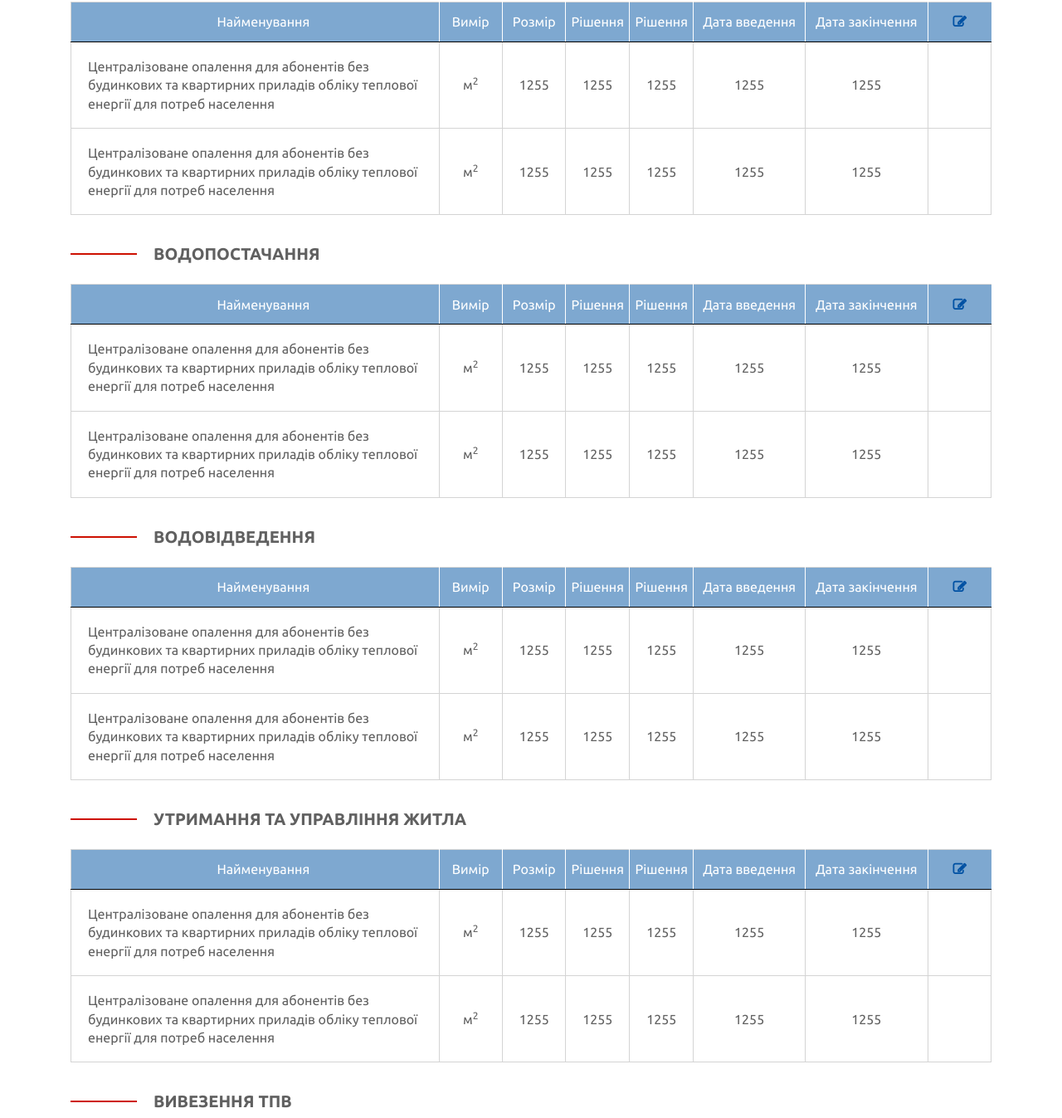
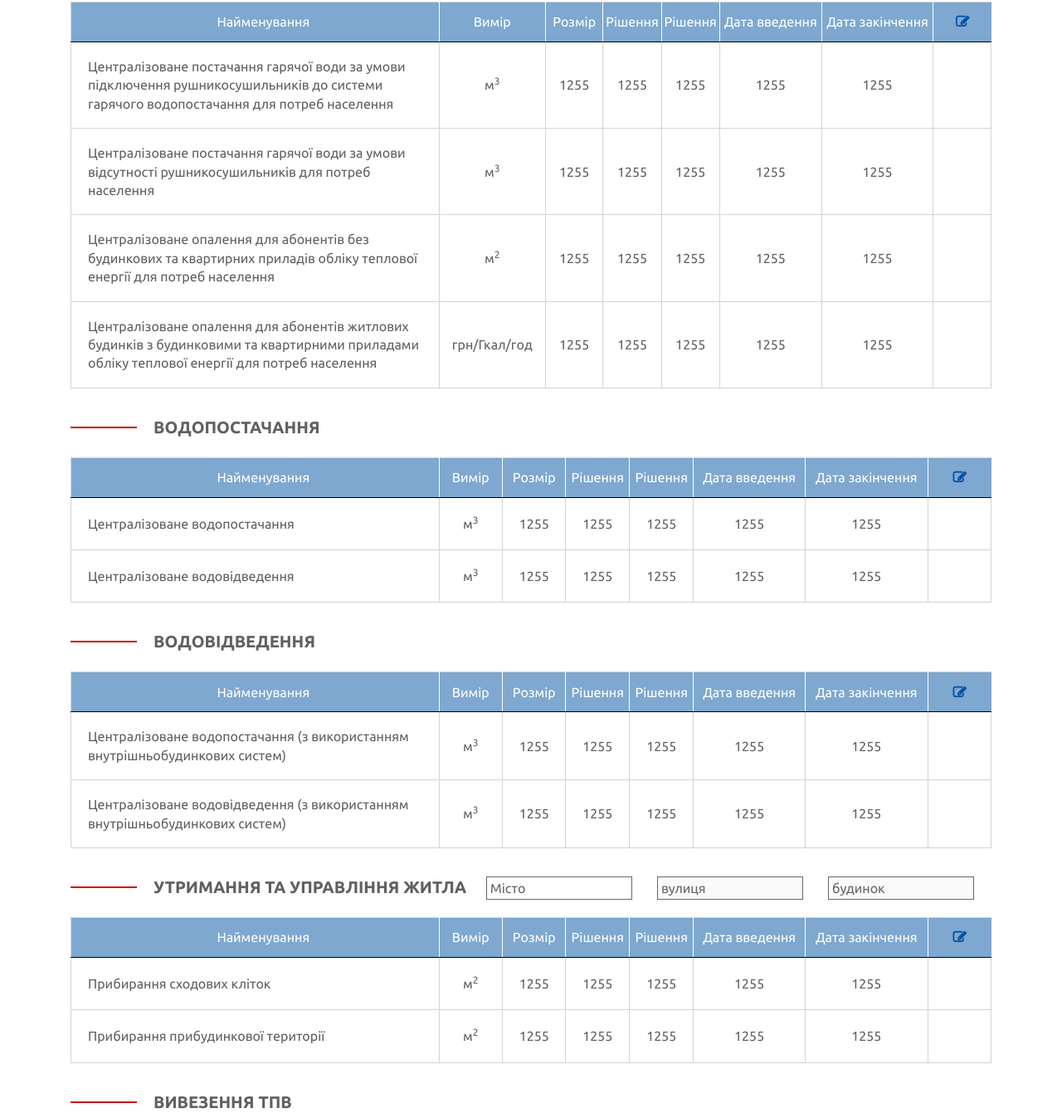
Before and after one commit to Scordavis/zkh-tarify_dlja_naselennja, a website: page app/index.html in a window 1280 px wide. Shown: the part 285-1632 px from the top of the page at 83% size. Drawn offline with Linux system fonts and the light colour scheme.

Commit message:
таблицы

```diff
--- a/app/index.html
+++ b/app/index.html
@@ -51,6 +51,28 @@
 					</tr>
 					<!-- table-row -->
 					<tr class="rate__table-row" data-row-number="1">
+						<th class="rate__th" data-col-number="1"><span class="rate__valid">Централізоване постачання гарячої води за умови підключення рушникосушильників до системи гарячого водопостачання для потреб населення</span><span class="rate__editing rate__editing--blue">Заповніть цей рядок для створення нового запису</span></th>
+						<th class="rate__th" data-col-number="2"><span class="rate__valid">м<sup>3</sup></span><input type="text" class="rate__editing"></th>
+						<th class="rate__th" data-col-number="3"><span class="rate__valid">1255</span><input type="text" class="rate__editing"></th>
+						<th class="rate__th" data-col-number="4"><span class="rate__valid">1255</span><input type="text" class="rate__editing"></th>
+						<th class="rate__th" data-col-number="5"><span class="rate__valid">1255</span><input type="text" class="rate__editing"></th>
+						<th class="rate__th" data-col-number="6"><span class="rate__valid">1255</span><input type="text" class="rate__editing"></th>
+						<th class="rate__th" data-col-number="7"><span class="rate__valid">1255</span><input type="text" class="rate__editing"></th>
+						<th class="rate__th" data-col-number="8"><button class="rate__btn rate__btn--red rate__btn--close rate__editing"><i class="fa fa-close"></i></button></th>
+					</tr>
+					<!-- table-row -->
+					<tr class="rate__table-row" data-row-number="1">
+						<th class="rate__th" data-col-number="1"><span class="rate__valid">Централізоване постачання гарячої води за умови відсутності рушникосушильників для потреб населення</span><span class="rate__editing rate__editing--blue">Заповніть цей рядок для створення нового запису</span></th>
+						<th class="rate__th" data-col-number="2"><span class="rate__valid">м<sup>3</sup></span><input type="text" class="rate__editing"></th>
+						<th class="rate__th" data-col-number="3"><span class="rate__valid">1255</span><input type="text" class="rate__editing"></th>
+						<th class="rate__th" data-col-number="4"><span class="rate__valid">1255</span><input type="text" class="rate__editing"></th>
+						<th class="rate__th" data-col-number="5"><span class="rate__valid">1255</span><input type="text" class="rate__editing"></th>
+						<th class="rate__th" data-col-number="6"><span class="rate__valid">1255</span><input type="text" class="rate__editing"></th>
+						<th class="rate__th" data-col-number="7"><span class="rate__valid">1255</span><input type="text" class="rate__editing"></th>
+						<th class="rate__th" data-col-number="8"><button class="rate__btn rate__btn--red rate__btn--close rate__editing"><i class="fa fa-close"></i></button></th>
+					</tr>
+					<!-- table-row -->
+					<tr class="rate__table-row" data-row-number="1">
 						<th class="rate__th" data-col-number="1"><span class="rate__valid">Централізоване опалення для абонентів без будинкових та квартирних приладів обліку теплової енергії для потреб населення</span><span class="rate__editing rate__editing--blue">Заповніть цей рядок для створення нового запису</span></th>
 						<th class="rate__th" data-col-number="2"><span class="rate__valid">м<sup>2</sup></span><input type="text" class="rate__editing"></th>
 						<th class="rate__th" data-col-number="3"><span class="rate__valid">1255</span><input type="text" class="rate__editing"></th>
@@ -62,8 +84,8 @@
 					</tr>
 					<!-- table-row -->
 					<tr class="rate__table-row" data-row-number="1">
-						<th class="rate__th" data-col-number="1"><span class="rate__valid">Централізоване опалення для абонентів без будинкових та квартирних приладів обліку теплової енергії для потреб населення</span><span class="rate__editing rate__editing--blue">Заповніть цей рядок для створення нового запису</span></th>
-						<th class="rate__th" data-col-number="2"><span class="rate__valid">м<sup>2</sup></span><input type="text" class="rate__editing"></th>
+						<th class="rate__th" data-col-number="1"><span class="rate__valid">Централізоване опалення для абонентів житлових будинків з будинковими та квартирними приладами обліку теплової енергії для потреб населення</span><span class="rate__editing rate__editing--blue">Заповніть цей рядок для створення нового запису</span></th>
+						<th class="rate__th" data-col-number="2"><span class="rate__valid">грн/Гкал/год</span><input type="text" class="rate__editing"></th>
 						<th class="rate__th" data-col-number="3"><span class="rate__valid">1255</span><input type="text" class="rate__editing"></th>
 						<th class="rate__th" data-col-number="4"><span class="rate__valid">1255</span><input type="text" class="rate__editing"></th>
 						<th class="rate__th" data-col-number="5"><span class="rate__valid">1255</span><input type="text" class="rate__editing"></th>
@@ -90,8 +112,8 @@
 					</tr>
 					<!-- table-row -->
 					<tr class="rate__table-row" data-row-number="1">
-						<th class="rate__th" data-col-number="1"><span class="rate__valid">Централізоване опалення для абонентів без будинкових та квартирних приладів обліку теплової енергії для потреб населення</span><span class="rate__editing rate__editing--blue">Заповніть цей рядок для створення нового запису</span></th>
-						<th class="rate__th" data-col-number="2"><span class="rate__valid">м<sup>2</sup></span><input type="text" class="rate__editing"></th>
+						<th class="rate__th" data-col-number="1"><span class="rate__valid">Централізоване водопостачання</span><span class="rate__editing rate__editing--blue">Заповніть цей рядок для створення нового запису</span></th>
+						<th class="rate__th" data-col-number="2"><span class="rate__valid">м<sup>3</sup></span><input type="text" class="rate__editing"></th>
 						<th class="rate__th" data-col-number="3"><span class="rate__valid">1255</span><input type="text" class="rate__editing"></th>
 						<th class="rate__th" data-col-number="4"><span class="rate__valid">1255</span><input type="text" class="rate__editing"></th>
 						<th class="rate__th" data-col-number="5"><span class="rate__valid">1255</span><input type="text" class="rate__editing"></th>
@@ -101,8 +123,8 @@
 					</tr>
 					<!-- table-row -->
 					<tr class="rate__table-row" data-row-number="1">
-						<th class="rate__th" data-col-number="1"><span class="rate__valid">Централізоване опалення для абонентів без будинкових та квартирних приладів обліку теплової енергії для потреб населення</span><span class="rate__editing rate__editing--blue">Заповніть цей рядок для створення нового запису</span></th>
-						<th class="rate__th" data-col-number="2"><span class="rate__valid">м<sup>2</sup></span><input type="text" class="rate__editing"></th>
+						<th class="rate__th" data-col-number="1"><span class="rate__valid">Централізоване водовідведення</span><span class="rate__editing rate__editing--blue">Заповніть цей рядок для створення нового запису</span></th>
+						<th class="rate__th" data-col-number="2"><span class="rate__valid">м<sup>3</sup></span><input type="text" class="rate__editing"></th>
 						<th class="rate__th" data-col-number="3"><span class="rate__valid">1255</span><input type="text" class="rate__editing"></th>
 						<th class="rate__th" data-col-number="4"><span class="rate__valid">1255</span><input type="text" class="rate__editing"></th>
 						<th class="rate__th" data-col-number="5"><span class="rate__valid">1255</span><input type="text" class="rate__editing"></th>
@@ -129,8 +151,8 @@
 					</tr>
 					<!-- table-row -->
 					<tr class="rate__table-row" data-row-number="1">
-						<th class="rate__th" data-col-number="1"><span class="rate__valid">Централізоване опалення для абонентів без будинкових та квартирних приладів обліку теплової енергії для потреб населення</span><span class="rate__editing rate__editing--blue">Заповніть цей рядок для створення нового запису</span></th>
-						<th class="rate__th" data-col-number="2"><span class="rate__valid">м<sup>2</sup></span><input type="text" class="rate__editing"></th>
+						<th class="rate__th" data-col-number="1"><span class="rate__valid">Централізоване водопостачання (з використанням внутрішньобудинкових систем)</span><span class="rate__editing rate__editing--blue">Заповніть цей рядок для створення нового запису</span></th>
+						<th class="rate__th" data-col-number="2"><span class="rate__valid">м<sup>3</sup></span><input type="text" class="rate__editing"></th>
 						<th class="rate__th" data-col-number="3"><span class="rate__valid">1255</span><input type="text" class="rate__editing"></th>
 						<th class="rate__th" data-col-number="4"><span class="rate__valid">1255</span><input type="text" class="rate__editing"></th>
 						<th class="rate__th" data-col-number="5"><span class="rate__valid">1255</span><input type="text" class="rate__editing"></th>
@@ -140,8 +162,8 @@
 					</tr>
 					<!-- table-row -->
 					<tr class="rate__table-row" data-row-number="1">
-						<th class="rate__th" data-col-number="1"><span class="rate__valid">Централізоване опалення для абонентів без будинкових та квартирних приладів обліку теплової енергії для потреб населення</span><span class="rate__editing rate__editing--blue">Заповніть цей рядок для створення нового запису</span></th>
-						<th class="rate__th" data-col-number="2"><span class="rate__valid">м<sup>2</sup></span><input type="text" class="rate__editing"></th>
+						<th class="rate__th" data-col-number="1"><span class="rate__valid">Централізоване водовідведення (з використанням внутрішньобудинкових систем)</span><span class="rate__editing rate__editing--blue">Заповніть цей рядок для створення нового запису</span></th>
+						<th class="rate__th" data-col-number="2"><span class="rate__valid">м<sup>3</sup></span><input type="text" class="rate__editing"></th>
 						<th class="rate__th" data-col-number="3"><span class="rate__valid">1255</span><input type="text" class="rate__editing"></th>
 						<th class="rate__th" data-col-number="4"><span class="rate__valid">1255</span><input type="text" class="rate__editing"></th>
 						<th class="rate__th" data-col-number="5"><span class="rate__valid">1255</span><input type="text" class="rate__editing"></th>
@@ -154,6 +176,14 @@
 			<!-- table start -->
 			<div class="rate">
 				<h2  class="rate__heading">Утримання та управління житла</h2>
+				<!-- wrapper for search block -->
+				<div class="rate__search">
+					<div class="row d-flex flex-row">
+						<div class="col-4"><input type="text" class="rate__input" data-adress="city" placeholder="Місто"></div>
+						<div class="col-4"><input type="text" class="rate__input" data-adress="street" placeholder="вулиця" disabled></div>
+						<div class="col-4"><input type="text" class="rate__input" data-adress="house" placeholder="будинок" disabled></div>
+					</div>
+				</div>
 				<table class="rate__table">
 					<!-- table-header -->
 					<tr class="test-wrap">
@@ -168,7 +198,7 @@
 					</tr>
 					<!-- table-row -->
 					<tr class="rate__table-row" data-row-number="1">
-						<th class="rate__th" data-col-number="1"><span class="rate__valid">Централізоване опалення для абонентів без будинкових та квартирних приладів обліку теплової енергії для потреб населення</span><span class="rate__editing rate__editing--blue">Заповніть цей рядок для створення нового запису</span></th>
+						<th class="rate__th" data-col-number="1"><span class="rate__valid">Прибирання сходових кліток</span><span class="rate__editing rate__editing--blue">Заповніть цей рядок для створення нового запису</span></th>
 						<th class="rate__th" data-col-number="2"><span class="rate__valid">м<sup>2</sup></span><input type="text" class="rate__editing"></th>
 						<th class="rate__th" data-col-number="3"><span class="rate__valid">1255</span><input type="text" class="rate__editing"></th>
 						<th class="rate__th" data-col-number="4"><span class="rate__valid">1255</span><input type="text" class="rate__editing"></th>
@@ -179,7 +209,7 @@
 					</tr>
 					<!-- table-row -->
 					<tr class="rate__table-row" data-row-number="1">
-						<th class="rate__th" data-col-number="1"><span class="rate__valid">Централізоване опалення для абонентів без будинкових та квартирних приладів обліку теплової енергії для потреб населення</span><span class="rate__editing rate__editing--blue">Заповніть цей рядок для створення нового запису</span></th>
+						<th class="rate__th" data-col-number="1"><span class="rate__valid">Прибирання прибудинкової території</span><span class="rate__editing rate__editing--blue">Заповніть цей рядок для створення нового запису</span></th>
 						<th class="rate__th" data-col-number="2"><span class="rate__valid">м<sup>2</sup></span><input type="text" class="rate__editing"></th>
 						<th class="rate__th" data-col-number="3"><span class="rate__valid">1255</span><input type="text" class="rate__editing"></th>
 						<th class="rate__th" data-col-number="4"><span class="rate__valid">1255</span><input type="text" class="rate__editing"></th>
--- a/app/sass/main.sass
+++ b/app/sass/main.sass
@@ -19,6 +19,7 @@ body
 	color: $text
 	counter-reset: section
 	input, textarea
+		padding: 0 4px
 		border: #666 1px solid
 		outline: none
 		&:focus:required:invalid
@@ -147,7 +148,7 @@ button
 	&__heading
 		position: relative
 		display: inline-block
-		margin-bottom: 20px
+		margin: 0 20px 20px 0
 		font-size: 20px
 		font-weight: bold
 		text-transform: uppercase
@@ -161,6 +162,14 @@ button
 			height: 2px
 			margin-right: 20px
 			background-color: $danger
+
+	&__search
+		position: relative
+		display: inline-block
+		max-width: 53%
+
+	&__input
+		max-width: 100%
 
 	&__table
 		width: 100%
```
Also changed, not shown: app/css/main.css.
